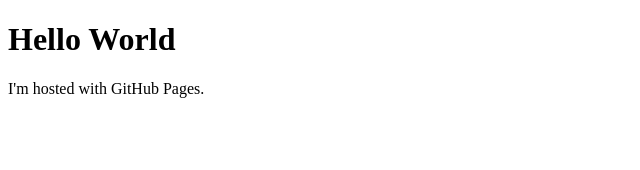
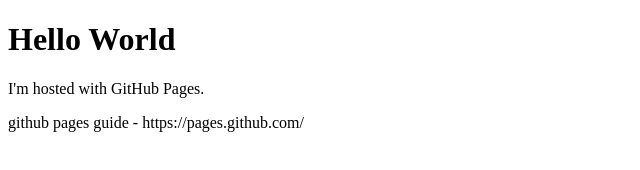
Before and after one commit to wxiaow/wxiaow.github.io, a plain HTML site: page index.html in a window 1280 px wide. Shown: the whole page, without its empty margins (0-640 px from the left). Drawn offline with Linux system fonts and the light colour scheme.

Commit message:
add link

```diff
--- a/index.html
+++ b/index.html
@@ -3,5 +3,9 @@
 <body>
 <h1>Hello World</h1>
 <p>I'm hosted with GitHub Pages.</p>
+
+<p>
+github pages guide - https://pages.github.com/
+</p>
 </body>
 </html>
```
